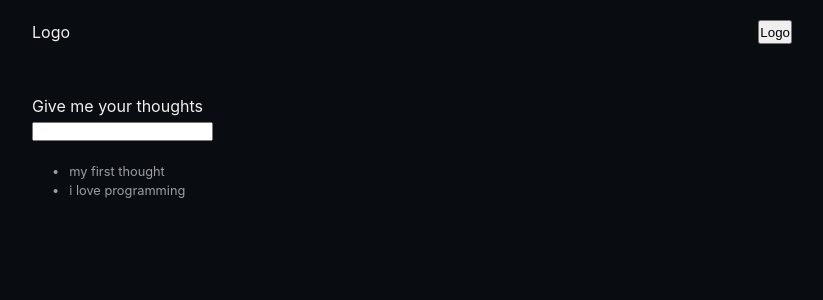
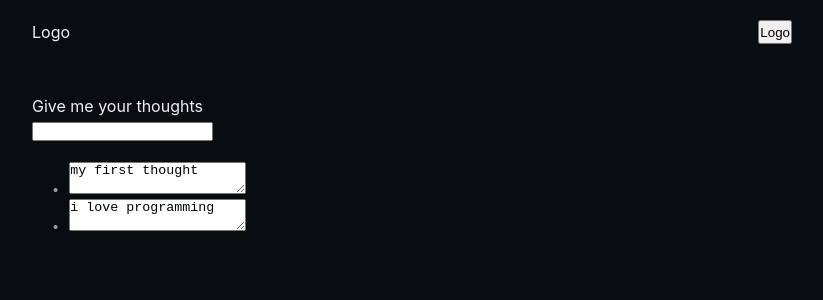
Before and after one commit to frankivann/your-thoughts, a React (Vite) app: page / in a window 1280 px wide. Shown: the top 300 px of the page, without its empty margins (228-1051 px from the left). Built offline with nearby package versions, Linux system fonts and the light colour scheme.

Commit message:
feat handle change edit thought

```diff
--- a/src/App.tsx
+++ b/src/App.tsx
@@ -30,7 +30,7 @@ export default function App() {
     const thought = formData.get('thought') as string
 
     /**
-     * Set new obj to thougts
+     * Set new obj to thoughts
      */
 
     const newThought = {
@@ -44,6 +44,30 @@ export default function App() {
 
     form.reset()
   }
+
+  const handleChange =
+    (id: string) => (event: React.ChangeEvent<HTMLTextAreaElement>) => {
+      const { value } = event.target
+
+      /**
+       * Get thought info
+       */
+
+      const newThoughts = [...thoughts]
+      const index = newThoughts.findIndex(thought => thought.id === id)
+      const thoughtInfo = newThoughts[index]
+
+      /**
+       * Set new thought
+       */
+
+      newThoughts[index] = {
+        ...thoughtInfo,
+        value,
+      }
+
+      setThoughts(newThoughts)
+    }
 
   return (
     <div className='app'>
@@ -62,7 +86,12 @@ export default function App() {
         <ul className='toughts'>
           {thoughts.map(({ id, value }) => (
             <li key={id} className='tought'>
-              {value}
+              <textarea
+                name={value}
+                id={id}
+                defaultValue={value}
+                onChange={handleChange(id)}
+              />
             </li>
           ))}
         </ul>
```
